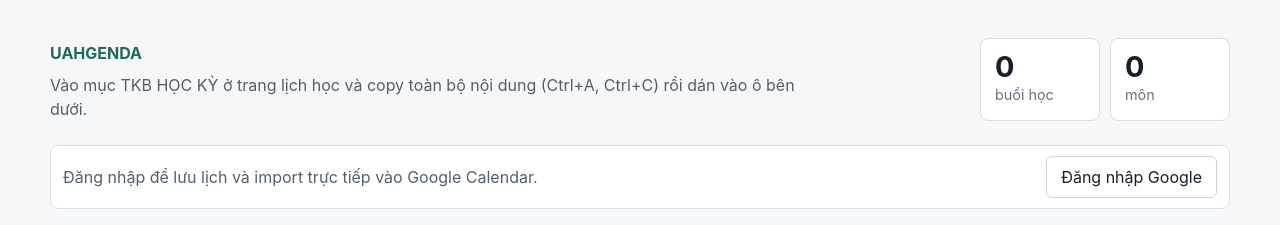
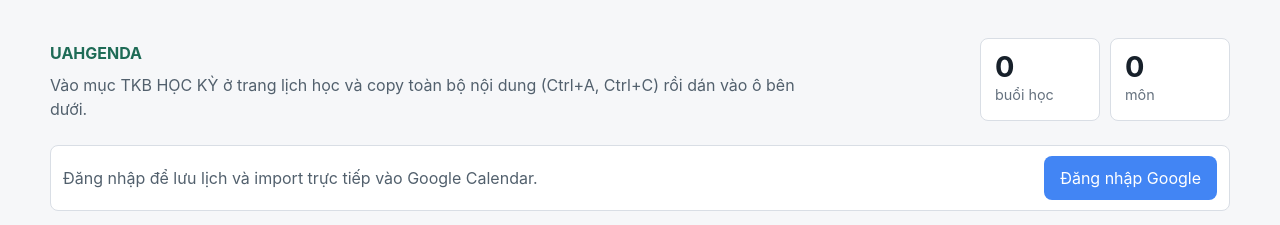
Before and after one commit to thunvu/Uahgenda, a React (Vite) app: page / in a window 1280 px wide. Shown: the top 225 px of the page. Built offline with nearby package versions, Linux system fonts and the light colour scheme; no server answers.

Commit message:
change the color of login button to blue

```diff
--- a/src/main.jsx
+++ b/src/main.jsx
@@ -327,7 +327,15 @@ function App() {
               <span>
                 Đăng nhập để lưu lịch và import trực tiếp vào Google Calendar.
               </span>
-              <button type="button" onClick={signInWithGoogle}>
+              <button type="button" onClick={signInWithGoogle}
+              style={{
+                  backgroundColor: "#4285F4",
+                  color: "white",
+                  padding: "10px 16px",
+                  border: "none",
+                  borderRadius: "8px",
+                  cursor: "pointer",
+                }}>
                 Đăng nhập Google
               </button>
             </>
```
